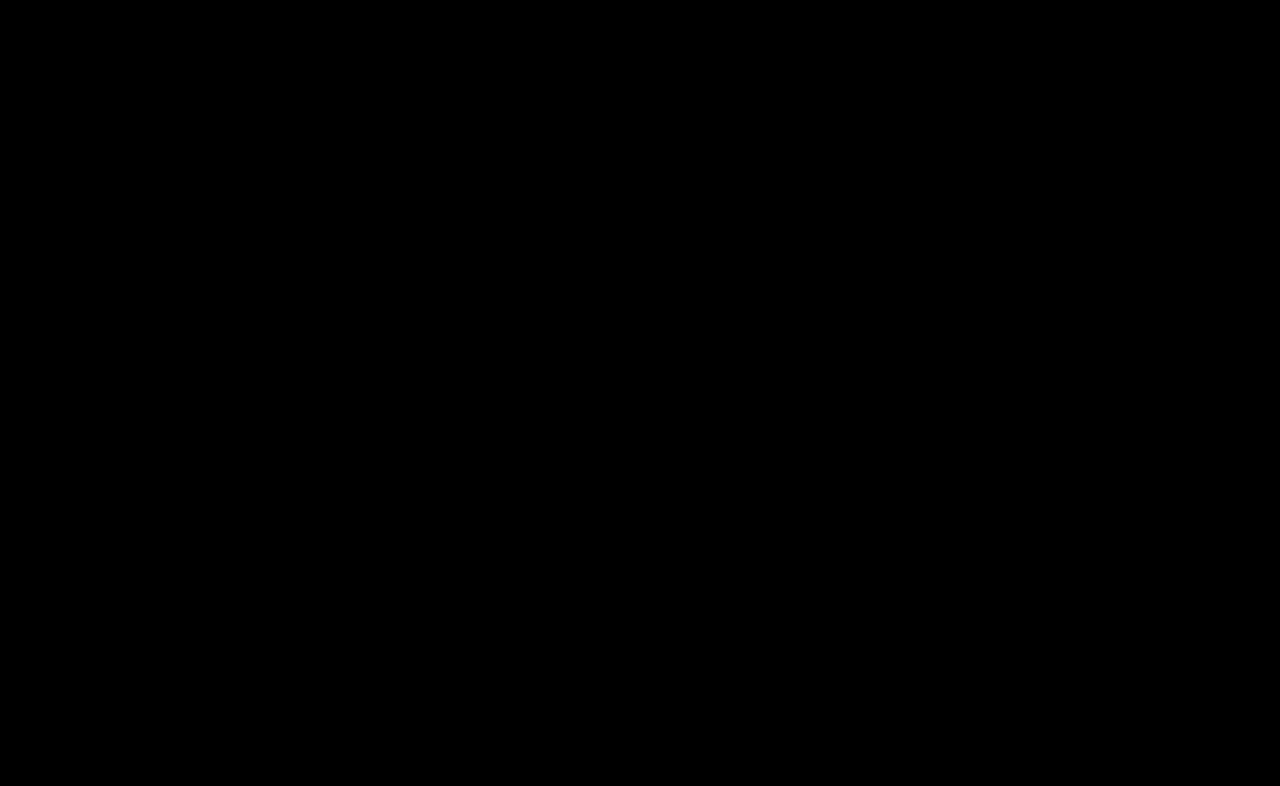
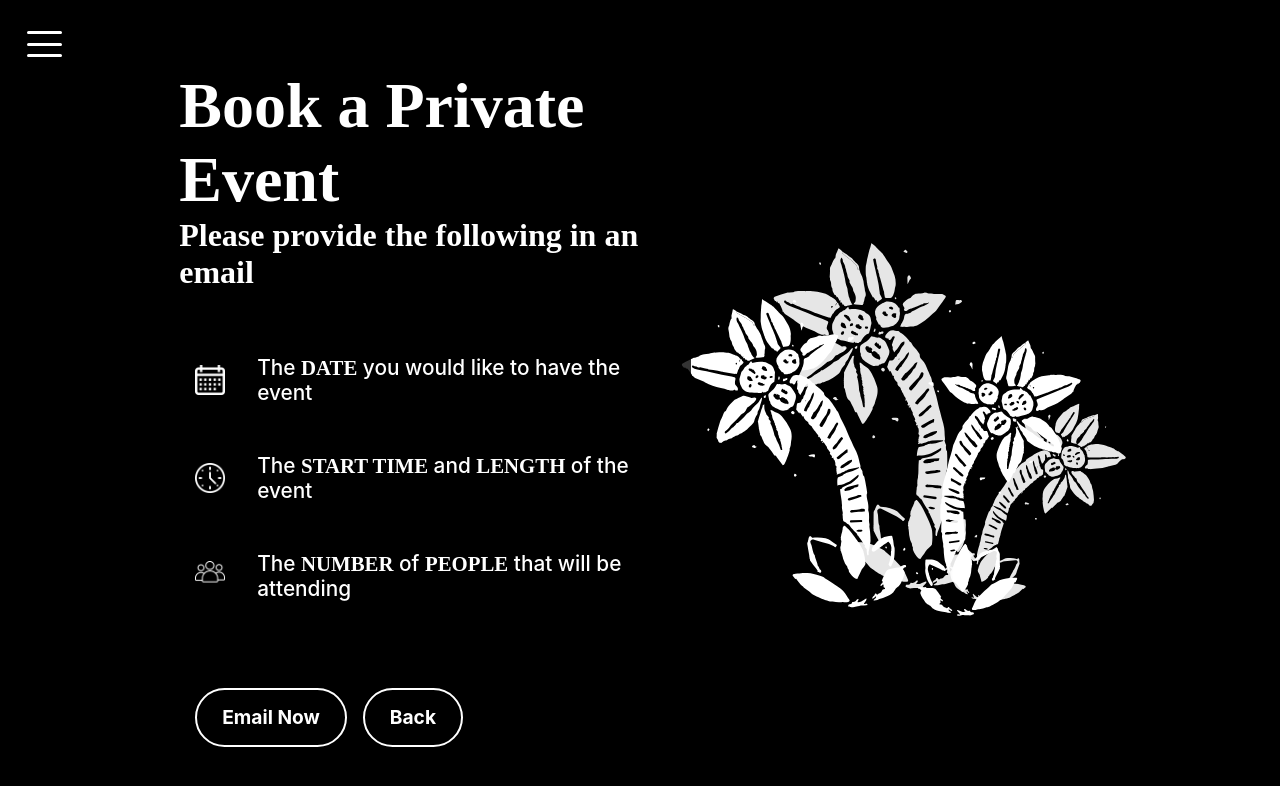
Before and after one commit to tyallembert/devil-takes-a-holiday, a React (Create React App) app: page /reserve in a window 1280 px wide. Before the commit this address had no page. Shown: the top 786 px of the page. Built offline with nearby package versions, Linux system fonts and the light colour scheme; no server answers; the database is empty; the HTML template or start-up script is replaced by a standard one; a web font is replaced by a local one.

Commit message:
add: changed reservation to be its own page

```diff
--- a/src/App.js
+++ b/src/App.js
@@ -8,6 +8,7 @@ import AdminPage from "./components/admin/AdminPage";
 import Artists from "./screens/artists/Artists";
 import AdminArtists from "./components/admin/AdminArtists";
 import AdminPopupControl from "./components/admin/AdminPopupControl";
+import Reserve from "./screens/reserve/Reserve";
 
 function App() {
 
@@ -19,6 +20,7 @@ function App() {
           <Route path="/" element={<LandingPage/>} />
           <Route path="/photos" element={<ImageCarousel2/>} />
           <Route path="/artists" element={<Artists/>} />
+          <Route path="/reserve" element={<Reserve/>} />
           <Route path="/admin" element={<AdminPage/>} />
           <Route path="/admin/artists" element={<AdminArtists/>} />
           <Route path="/admin/popup" element={<AdminPopupControl/>} />
--- a/src/components/Footer.jsx
+++ b/src/components/Footer.jsx
@@ -1,7 +1,7 @@
 import "../styles/footer.scss"
 import InstagramIcon from "../images/instagram.png"
 import MailIcon from "../images/mail.png"
-import Reserve from "./Reserve"
+// import Reserve from "./Reserve"
 import { useState, useEffect } from "react";
 import { getMenu } from "../utils/queries";
 
@@ -18,7 +18,7 @@ const Footer = (props) => {
             <div className="reserveSection">
                 <h2>Thinking about a private event?</h2>
                 <h1>Book Now!</h1>
-                <Reserve showingNavigation={props.showingNavigation}/>
+                <a href="/reserve" className="learnMoreButton">Learn More</a>
             </div>
             <nav className="linksContainer">
                 <a className="link" href="/" onClick={props.hideNavigation ? props.hideNavigation: null}>Home</a>
--- a/src/components/Reserve.jsx
+++ /dev/null
@@ -1,84 +0,0 @@
-import "../styles/reserve.scss"
-import {useState, useEffect} from "react"
-import PeoplePNG from "../images/people.png"
-import CalendarPNG from "../images/calendar.png"
-import ClockPNG from "../images/clock.png"
-import { PalmTree } from "./SVGs"
-
-const Reserve = (props) => {
-    const [showing, setShowing] = useState(false)
-    const [animation, setAnimation] = useState(false)
-
-
-    useEffect(() => {
-        if(!props.showingNavigation) {
-            setAnimation(false);
-            setShowing(false);
-        }
-    },[props.showingNavigation])
-
-    const toggleShowing = () => {
-        setAnimation(!animation);
-        if(showing) {
-            setTimeout(() => {
-                setShowing(false);
-            }
-            , 1000);
-        }else {
-            setShowing(true);
-        }
-    }
-    return (
-        <div className="reserveContainer">
-            <button className="learnMoreButton" onClick={toggleShowing}>Learn More</button>
-            <div className={`reservePage ${animation ? "showing": "hidden"}`}>
-                {
-                    showing ? (
-                        <div className="mainContainer">
-                            <div className="leftContainer">
-                                <h1>Book a Private Event</h1>
-                                <h2>Please provide the following in an email</h2>
-                                <div className="infoContainer">
-                                    <div className="itemContainer">
-                                        <img className="imageIcon" src={CalendarPNG} alt="Calendar"/>
-                                        <p className="text">The <span>DATE</span> you would like to have the event</p>
-                                    </div>
-                                    <div className="itemContainer">
-                                        <img className="imageIcon" src={ClockPNG} alt="Clock"/>
-                                        <p className="text">The <span>START TIME</span> and <span>LENGTH</span> of the event</p>
-                                    </div>
-                                    <div className="itemContainer">
-                                        <img className="imageIcon" src={PeoplePNG} alt="People"/>
-                                        <p className="text">The <span>NUMBER</span> of <span>PEOPLE</span> that will be attending</p>
-                                    </div>
-                                    <div className="buttonsContainer">
-                                        <a className="learnMoreButton"
-                                        onClick={toggleShowing}
-                                        href = "mailto:HELLo@deviltakesaholiday.com?Subject=Private%20Booking">Email Now</a>
-                                        <button className="learnMoreButton" onClick={toggleShowing}>Cancel</button>
-                                    </div>
-                                </div>
-                            </div>
-                            <div className="rightContainer">
-                                <ImageScene />
-                            </div>
-                        </div>
-                    ): null
-                }
-            </div>
-        </div>
-    )
-}
-
-export default Reserve;
-
-const ImageScene = () => {
-    return (
-        <div className="imageSceneContainer">
-            <PalmTree className="tree1"/>
-            <PalmTree className="tree2"/>
-            <PalmTree className="tree3"/>
-            <PalmTree className="tree4"/>
-        </div>
-    )
-}
--- /dev/null
+++ b/src/screens/reserve/Reserve.jsx
@@ -0,0 +1,81 @@
+import "../../styles/reserve.scss"
+import {useState, useEffect} from "react"
+import PeoplePNG from "../../images/people.png"
+import CalendarPNG from "../../images/calendar.png"
+import ClockPNG from "../../images/clock.png"
+import { PalmTree } from "../../components/SVGs"
+import Navigation from '../../components/Navigation';
+
+const Reserve = (props) => {
+    const [showing, setShowing] = useState(false)
+    const [animation, setAnimation] = useState(false)
+
+
+    useEffect(() => {
+        if(!props.showingNavigation) {
+            setAnimation(false);
+            setShowing(false);
+        }
+    },[props.showingNavigation])
+
+    const toggleShowing = () => {
+        setAnimation(!animation);
+        if(showing) {
+            setTimeout(() => {
+                setShowing(false);
+            }
+            , 1000);
+        }else {
+            setShowing(true);
+        }
+    }
+    return (
+        <>
+        <Navigation />
+        <div className="reserveContainer">
+            <div className="mainContainer">
+                <div className="leftContainer">
+                    <h1>Book a Private Event</h1>
+                    <h2>Please provide the following in an email</h2>
+                    <div className="infoContainer">
+                        <div className="itemContainer">
+                            <img className="imageIcon" src={CalendarPNG} alt="Calendar"/>
+                            <p className="text">The <span>DATE</span> you would like to have the event</p>
+                        </div>
+                        <div className="itemContainer">
+                            <img className="imageIcon" src={ClockPNG} alt="Clock"/>
+                            <p className="text">The <span>START TIME</span> and <span>LENGTH</span> of the event</p>
+                        </div>
+                        <div className="itemContainer">
+                            <img className="imageIcon" src={PeoplePNG} alt="People"/>
+                            <p className="text">The <span>NUMBER</span> of <span>PEOPLE</span> that will be attending</p>
+                        </div>
+                        <div className="buttonsContainer">
+                            <a className="learnMoreButton"
+                            onClick={toggleShowing}
+                            href = "mailto:HELLo@deviltakesaholiday.com?Subject=Private%20Booking">Email Now</a>
+                            <a href="/" className="learnMoreButton" onClick={toggleShowing}>Back</a>
+                        </div>
+                    </div>
+                </div>
+                <div className="rightContainer">
+                    <ImageScene />
+                </div>
+            </div>
+        </div>
+        </>
+    )
+}
+
+export default Reserve;
+
+const ImageScene = () => {
+    return (
+        <div className="imageSceneContainer">
+            <PalmTree className="tree1"/>
+            <PalmTree className="tree2"/>
+            <PalmTree className="tree3"/>
+            <PalmTree className="tree4"/>
+        </div>
+    )
+}
--- a/src/styles/footer.scss
+++ b/src/styles/footer.scss
@@ -18,6 +18,25 @@
         width: 30%;
         color: white;
         font-size: 0.9em;
+        .learnMoreButton{
+            border: solid 2px white;
+            border-radius: 100px;
+            padding: 0.8em 1.3em;
+            background-color: black;
+            color: white;
+            font-weight: 700;
+            font-size: 1.2em;
+            text-decoration: none;
+            margin-top: 2em;
+            transition: all 200ms ease;
+            &:hover{
+                cursor: pointer;
+                background-color: white;
+                color: black;
+                transform: scale(1.1);
+                text-shadow: none;
+            }
+        }
     }
     .linksContainer{
         display: flex;
--- a/src/styles/reserve.scss
+++ b/src/styles/reserve.scss
@@ -2,6 +2,21 @@
 @import url('https://fonts.googleapis.com/css2?family=Chela+One&display=swap');
 
 .reserveContainer{
+    display: flex;
+    align-items: center;
+    justify-content: center;
+    height: 100vh;
+    .mainContainer{
+        display: flex;
+        justify-content: center;
+        align-items: center;
+        width: 80%;
+        margin: 0 auto;
+        color: $color-1;
+        .leftContainer{
+            width: 50%;
+            text-shadow: 1px 1px 0px rgb(0,0,0);
+            z-index: 3;
             .learnMoreButton{
                 border: solid 2px white;
                 border-radius: 100px;
@@ -20,36 +35,6 @@
                     transform: scale(1.1);
                     text-shadow: none;
                 }
-    }
-    .reservePage{
-        position: absolute;
-        inset: 0;
-        display: flex;
-        flex-direction: column;
-        justify-content: center;
-        // align-items: center;
-        padding: 2em;
-        z-index: 5;
-        &.showing{
-            background-color: black;
-            animation: show 500ms ease forwards;
-        }
-        &.hidden{
-            transform: scale(0);
-            animation: hide 500ms ease forwards;
-        }
-        .mainContainer{
-            display: flex;
-            justify-content: center;
-            align-items: center;
-            width: 80%;
-            margin: 0 auto;
-            .leftContainer{
-                width: 50%;
-                text-shadow: 1px 1px 0px rgb(0,0,0);
-                z-index: 3;
-                .learnMoreButton{
-                    margin-top: 0;
             }
             .infoContainer {
                 padding: 1em;
@@ -116,7 +101,6 @@
                     transform: rotate(-0deg);
                     opacity: 0.9;
 
-                    }
                 }
             }
         }
```
Lines whose indentation alone changed are shown as unchanged.
